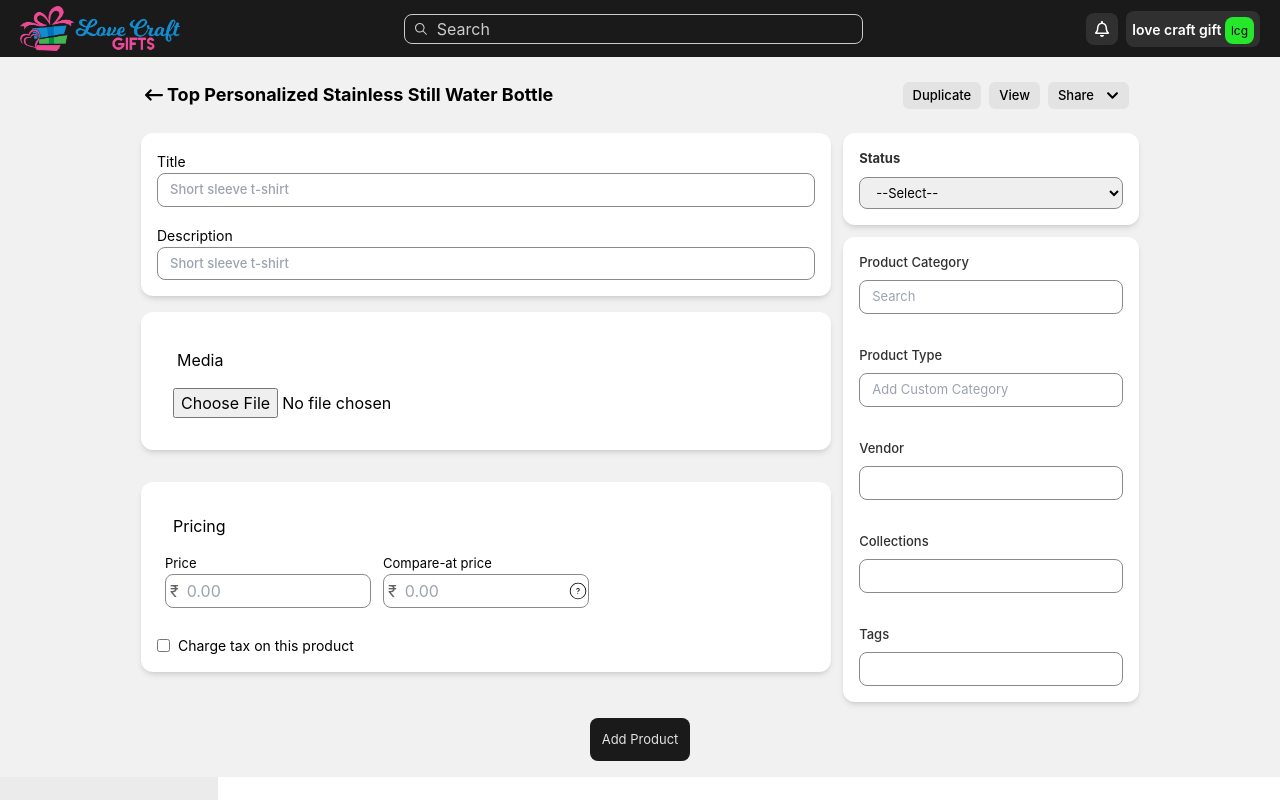
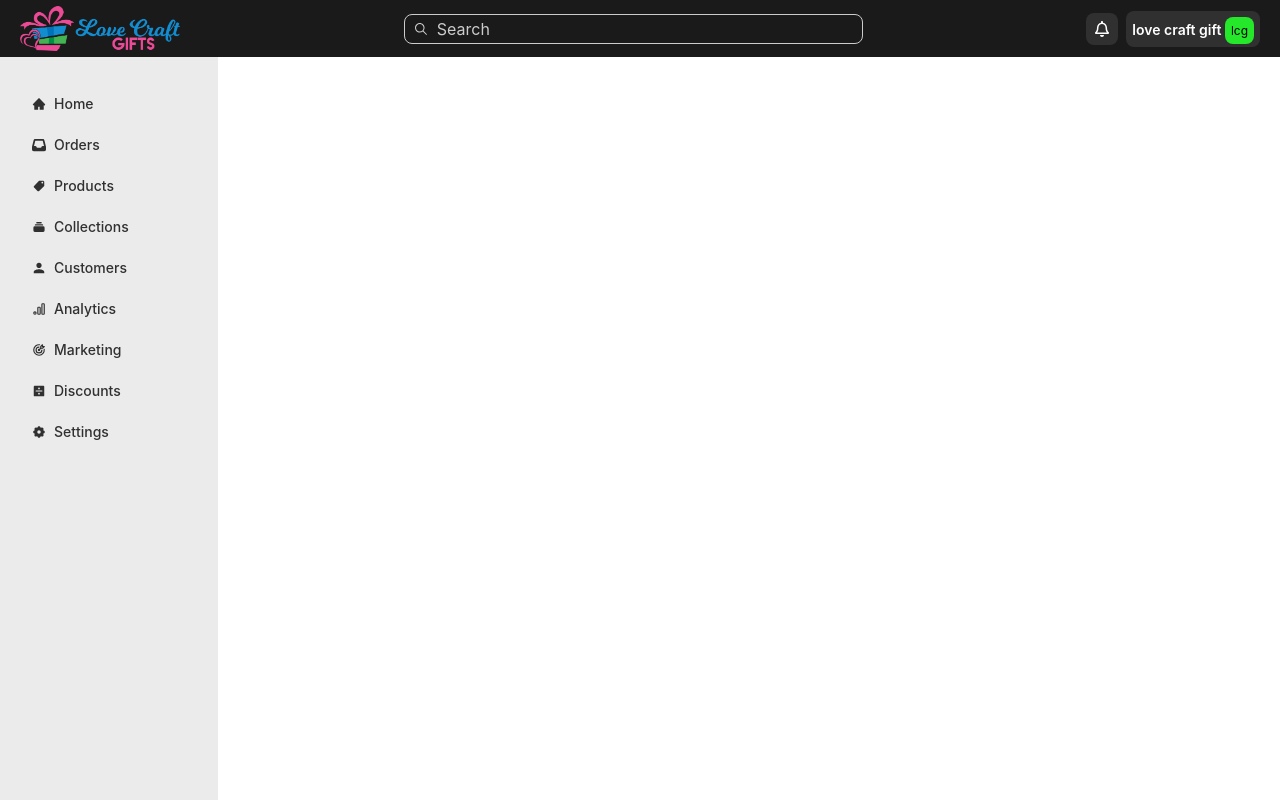
Before and after one commit to sainideepanshu1/lcg-admin-panel, a React (Vite) app: page / in a window 1280 px wide. Shown: the top 800 px of the page. Built offline with nearby package versions, Linux system fonts and the light colour scheme; the HTML template or start-up script is replaced by a standard one; a web font is replaced by a local one.

Commit message:
Update App.jsx

```diff
--- a/src/App.jsx
+++ b/src/App.jsx
@@ -21,11 +21,11 @@ function App() {
     <>
       <Toaster />
       <Navbar toggleSidebar={toggleSidebar} />
-      <Dublicate/>
 
       <div className="flex">
         <Sidebar />
         <Routes>
+          <Route path="/duplicate" element={<Dublicate/>} />
           <Route path="/products" element={<Products/>} />
           <Route path="/add-product" element={<AddProduct />} />
           <Route path="/collections" element={<Collectons />} />
```
